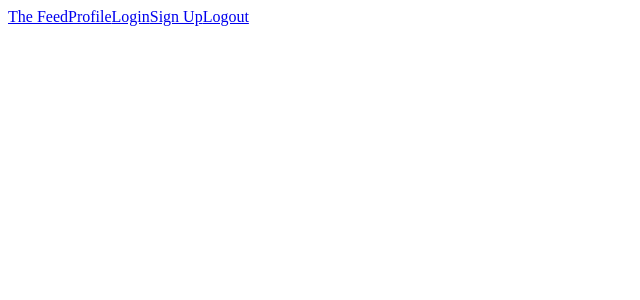
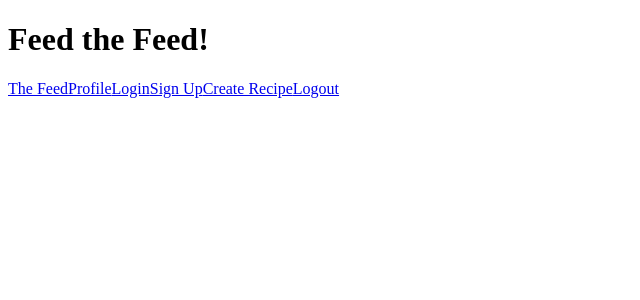
Before and after one commit to chriscoder-commit/dotchomp-frontend, a React (Create React App) app: page /new-recipe in a window 1280 px wide. Shown: the top 300 px of the page, without its empty margins (0-640 px from the left). Built offline with nearby package versions, Linux system fonts and the light colour scheme.

Commit message:
added new page for creating recipe and added to navbar

```diff
--- a/src/components/App.jsx
+++ b/src/components/App.jsx
@@ -4,6 +4,7 @@ import { Feed } from "./Feed";
 import { NavBar } from "./NavBar";
 import { SignUp } from "./SignUp";
 import { Login } from "./Login";
+import { NewRecipe } from "./NewRecipe";
 
 
 function App() {
@@ -14,6 +15,7 @@ function App() {
         <Route exact path="/feed" component={Feed} />
         <Route exact path="/sign-up" component={SignUp} />
         <Route exact path="/sign-in" component={Login} />
+        <Route exact path="/new-recipe" component={NewRecipe} />
       </Switch>
       <NavBar />
     </>
--- a/src/components/NavBar.jsx
+++ b/src/components/NavBar.jsx
@@ -19,6 +19,7 @@ export function NavBar(props) {
           <Link to="/profile">Profile</Link>
           <Link to="/sign-in">Login</Link>
           <Link to="/sign-up">Sign Up</Link>
+          <Link to="/new-recipe">Create Recipe</Link>
           <Link to="/" onClick={Logout}>
           Logout
         </Link>
--- /dev/null
+++ b/src/components/NewRecipe.jsx
@@ -0,0 +1,7 @@
+import React, { useState, useEffect } from "react";
+
+export function NewRecipe() {
+  return (
+  <h1>Feed the Feed!</h1>
+  )
+}
```
